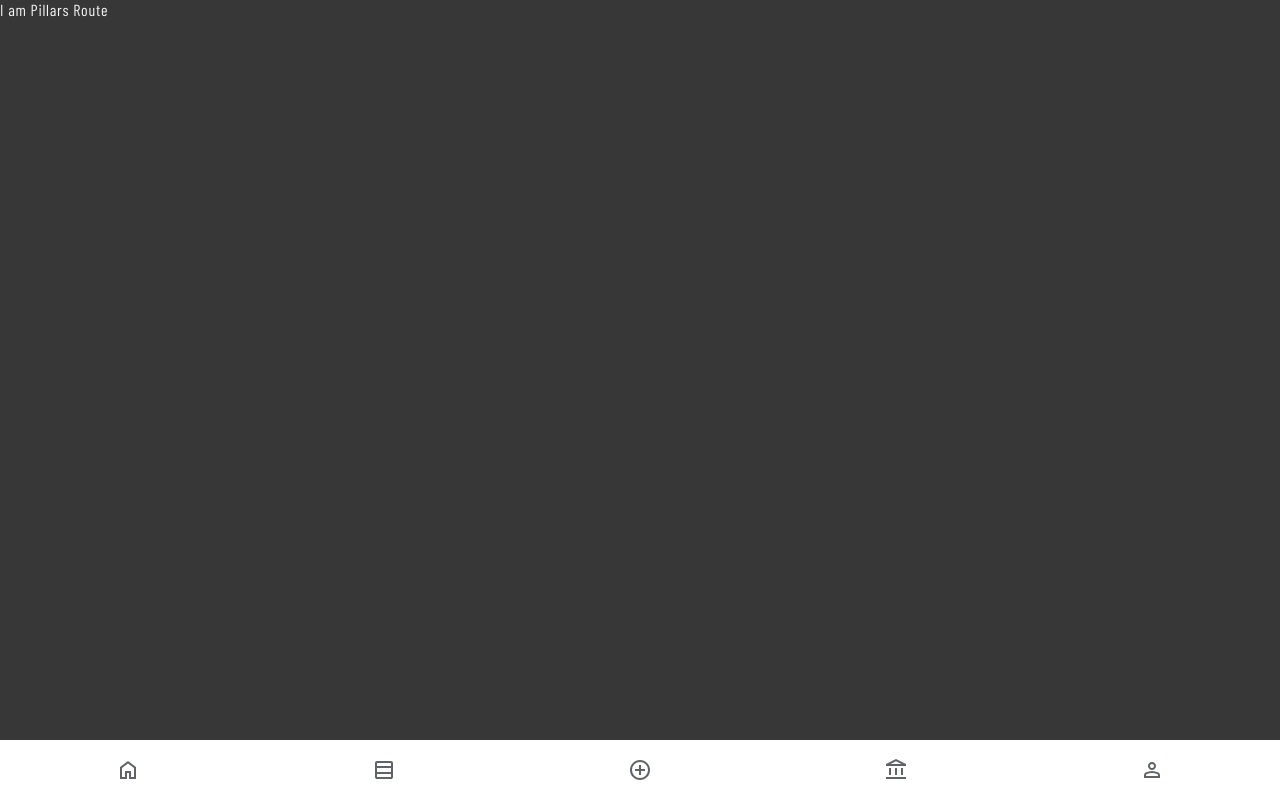
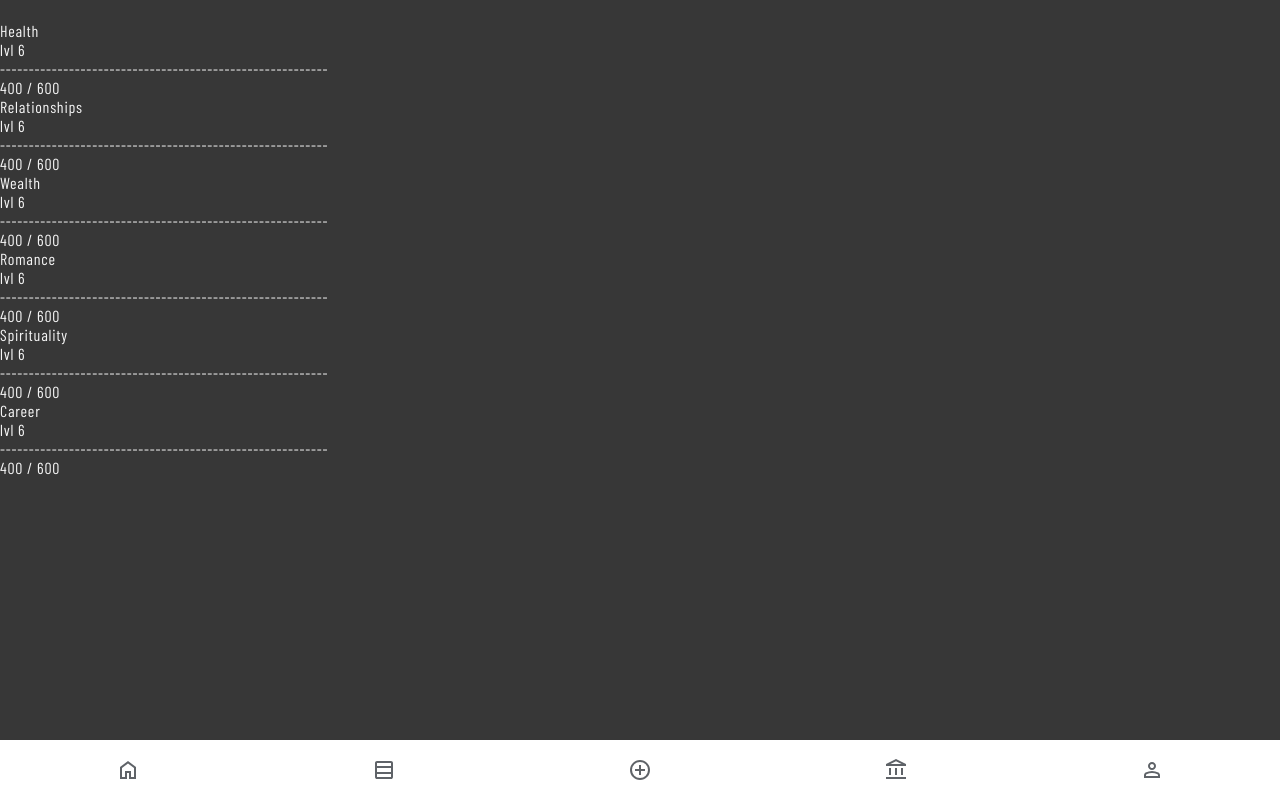
Before and after one commit to TaylerWaddle/HabitStack-react, a React (Vite) app in the folder HabitStack-react/: page /pillars in a window 1280 px wide. Built offline with nearby package versions, Linux system fonts and the light colour scheme; a web font is replaced by a local one.

Commit message:
Pillars Route Styling

```diff
--- a/HabitStack-react/src/routes/pillars/pillars.component.jsx
+++ b/HabitStack-react/src/routes/pillars/pillars.component.jsx
@@ -1,5 +1,60 @@
 const PillarsRoute = () => {
-  return <div>I am Pillars Route</div>;
+  return (
+    <div className="route-container">
+      <div className="pillars-graphic-container"></div>
+      <div className="stats-container">
+        <h1 className="stats-header"></h1>
+        <div className="stat">
+          <div className="stat-title">Health</div>
+          <div className="stat-level">lvl 6</div>
+          <div className="xp-bar">
+            ---------------------------------------------------------
+          </div>
+          <div className="progression">400 / 600</div>
+        </div>
+        <div className="stat">
+          <div className="stat-title">Relationships</div>
+          <div className="stat-level">lvl 6</div>
+          <div className="xp-bar">
+            ---------------------------------------------------------
+          </div>
+          <div className="progression">400 / 600</div>
+        </div>
+        <div className="stat">
+          <div className="stat-title">Wealth</div>
+          <div className="stat-level">lvl 6</div>
+          <div className="xp-bar">
+            ---------------------------------------------------------
+          </div>
+          <div className="progression">400 / 600</div>
+        </div>
+        <div className="stat">
+          <div className="stat-title">Romance</div>
+          <div className="stat-level">lvl 6</div>
+          <div className="xp-bar">
+            ---------------------------------------------------------
+          </div>
+          <div className="progression">400 / 600</div>
+        </div>
+        <div className="stat">
+          <div className="stat-title">Spirituality</div>
+          <div className="stat-level">lvl 6</div>
+          <div className="xp-bar">
+            ---------------------------------------------------------
+          </div>
+          <div className="progression">400 / 600</div>
+        </div>
+        <div className="stat">
+          <div className="stat-title">Career</div>
+          <div className="stat-level">lvl 6</div>
+          <div className="xp-bar">
+            ---------------------------------------------------------
+          </div>
+          <div className="progression">400 / 600</div>
+        </div>
+      </div>
+    </div>
+  );
 };
 
 export default PillarsRoute;
```
